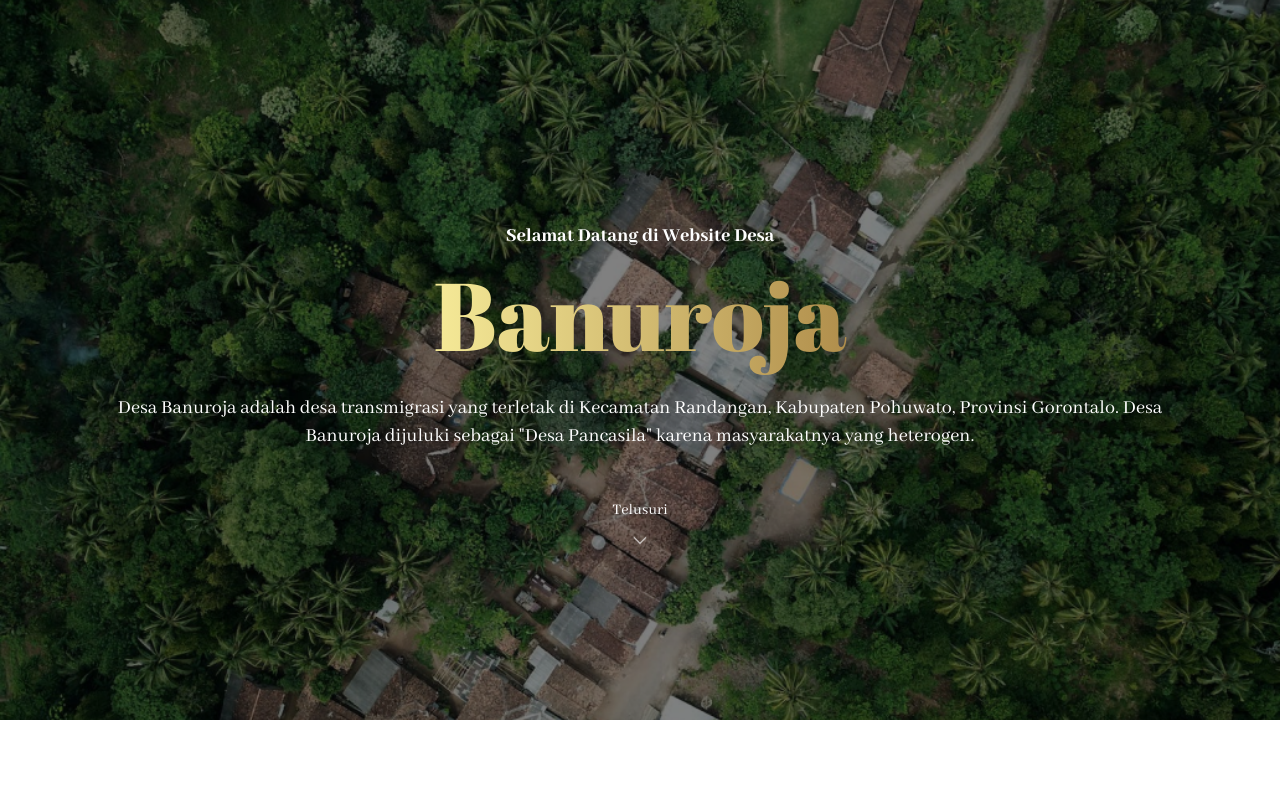
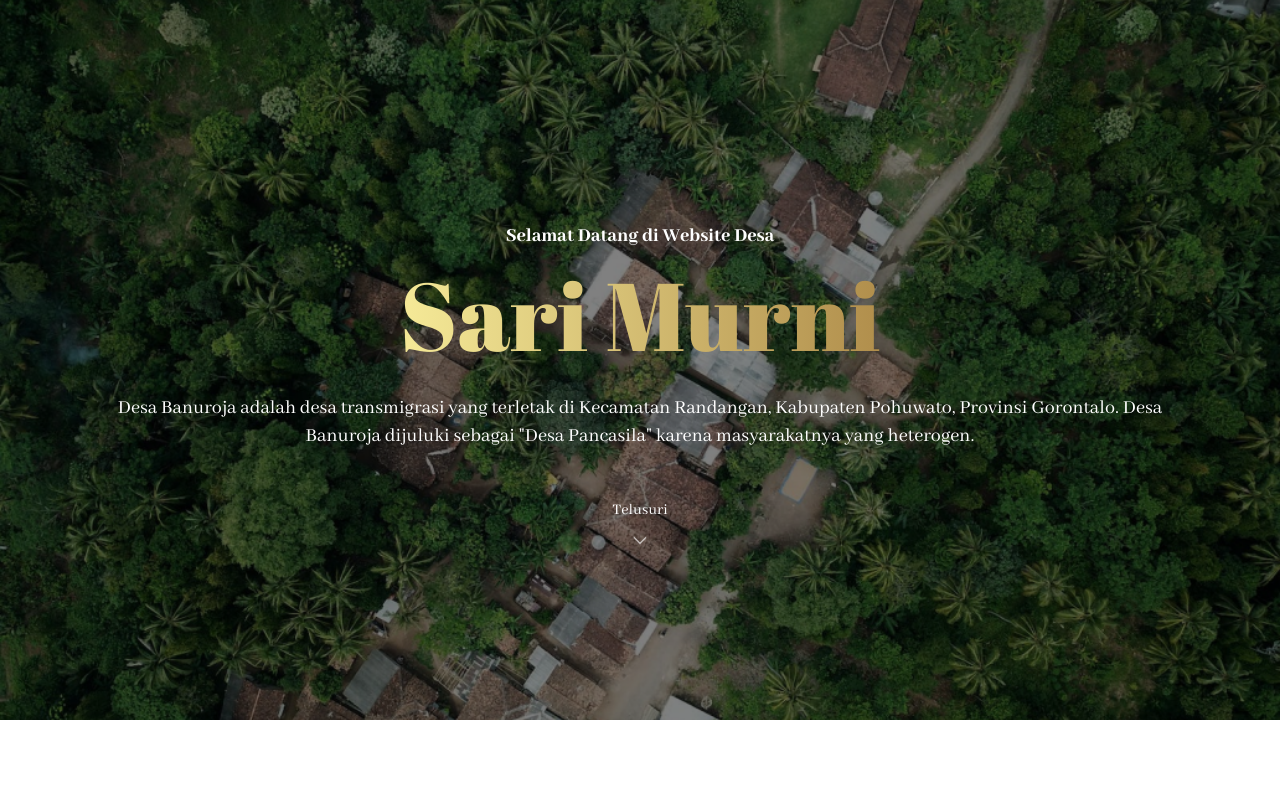
Before and after one commit to sidqiaverroes/Web-SariMurni, a Next.js app: page / in a window 1280 px wide. Shown: the top 800 px of the page. Built offline with nearby package versions, Linux system fonts and the light colour scheme; some icons are missing.

Commit message:
change some text content

```diff
--- a/src/components/hero.jsx
+++ b/src/components/hero.jsx
@@ -26,7 +26,7 @@ function Hero() {
               Selamat Datang di Website Desa
             </p>
             <h1 className="animate-text text-transparent bg-clip-text bg-gradient-to-r from-c-darkgold via-c-lightgold to-c-darkgold text-6xl sm:text-7xl lg:text-8xl pb-4">
-              Banuroja
+              Sari Murni
             </h1>
             <p className="text-white text-center text-base lg:text-xl">
               Desa Banuroja adalah desa transmigrasi yang terletak di Kecamatan
--- a/src/components/navbar.jsx
+++ b/src/components/navbar.jsx
@@ -119,7 +119,7 @@ function NavBar(props) {
               />
             </Link>
             <span className="leading-none font-bold text-c-gold2 text-base">
-              Desa Banuroja
+              Desa Sari Murni
             </span>
           </div>
           <div className="-mr-2 -my-2 md:hidden">
@@ -218,7 +218,7 @@ function NavBar(props) {
                     <Image src={logo} alt="logo" width={40} height={40} />
                   </span>
                   <span className="leading-none font-bold text-c-gold2 text-base">
-                    Desa Banuroja
+                    Desa Sari Murni
                   </span>
                 </div>
                 <div className="-mr-2">
```
